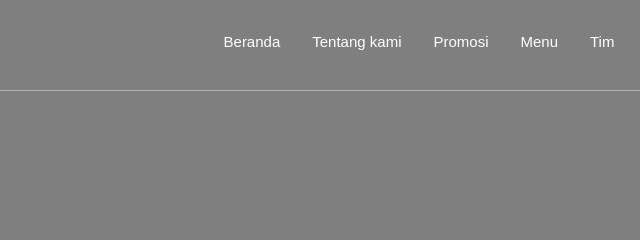
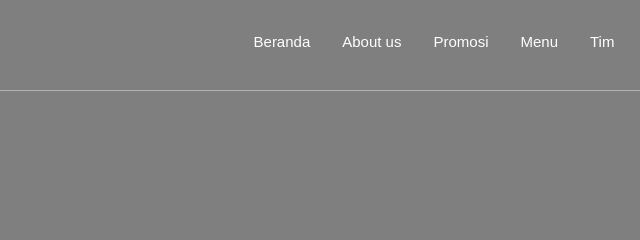
Before and after one commit to nana534/Nana-s-Love-Nest-Cafe, a plain HTML site: page cafe.html in a window 1280 px wide. Shown: the top 240 px of the page, 348-988 px from the left. Drawn offline with nearby package versions, Linux system fonts and the light colour scheme.

Commit message:
Update cafe.html

```diff
--- a/cafe.html
+++ b/cafe.html
@@ -19,7 +19,7 @@
           </a>
           <ul>
             <li style=" font-size: 50px;"><a href="#home">Beranda</a></li>
-            <li style=" font-size: 50px;"><a href="#aboutus">Tentang kami</a></li>
+            <li style=" font-size: 50px;"><a href="#aboutus">About us</a></li>
             <li style=" font-size: 50px;"><a href="promosi.html">Promosi</a></li>
             <li style=" font-size: 50px;"><a href="menu.html">Menu</a></li>
             <li style=" font-size: 50px;"><a href="#team">Tim</a></li>
```
